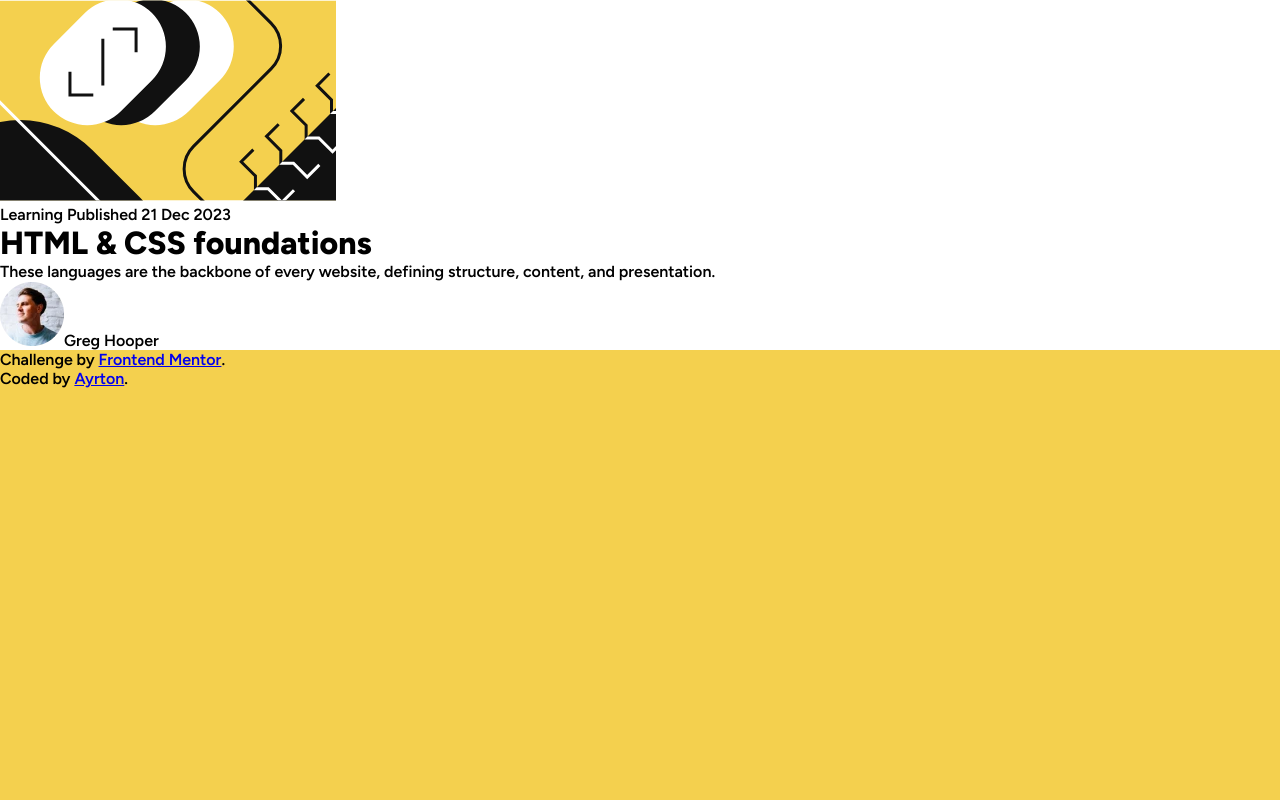
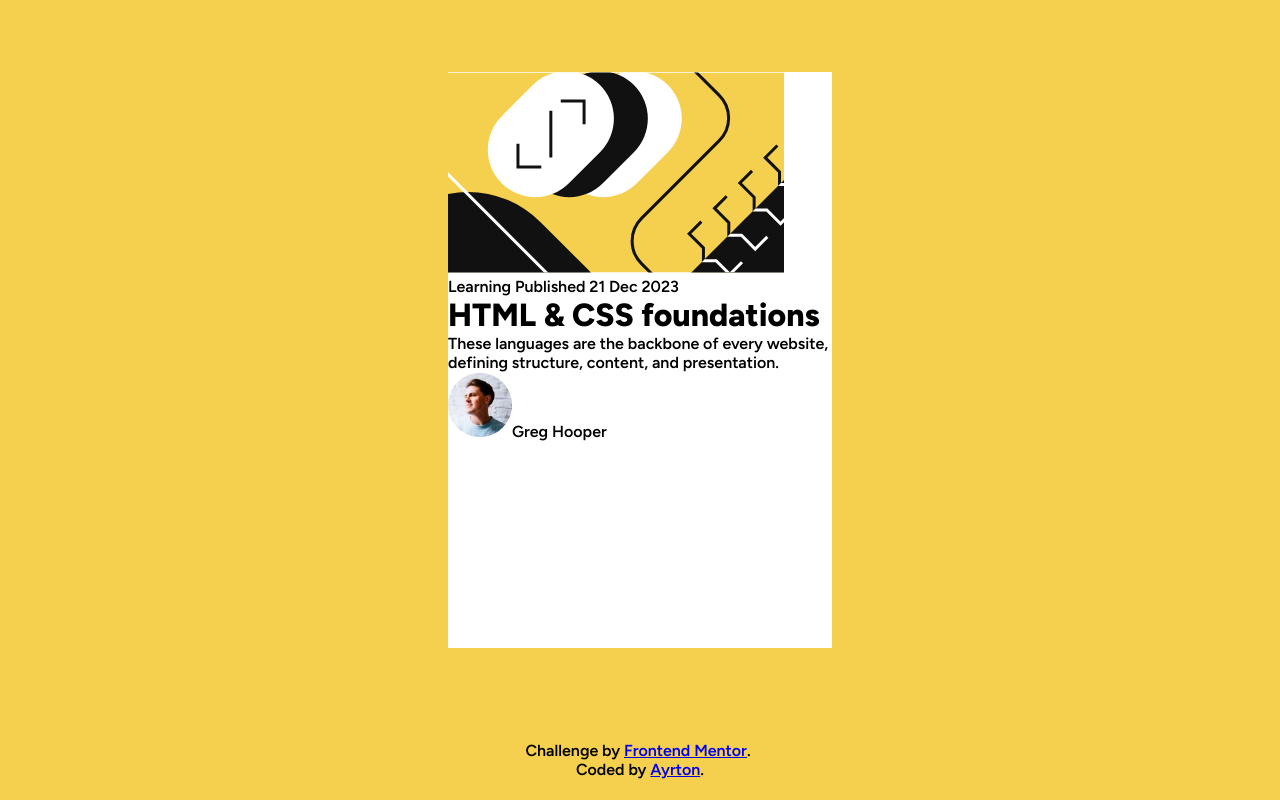
Before and after one commit to ayrtton/blog-preview-card, a React (Vite) app: page / in a window 1280 px wide. Built offline with nearby package versions, Linux system fonts and the light colour scheme.

Commit message:
Create a mixin for flexboxes

```diff
--- a/src/assets/css/main.css
+++ b/src/assets/css/main.css
@@ -11,5 +11,22 @@ body {
 }
 
 main {
+  display: flex;
+  align-items: center;
+  justify-content: center;
+  height: 90vh;
+}
+
+#card {
   background-color: hsl(0, 0%, 100%);
+  height: 80%;
+  width: 30%;
+}
+
+footer {
+  display: flex;
+  align-items: center;
+  justify-content: center;
+  text-align: center;
+  height: 10vh;
 }/*# sourceMappingURL=main.css.map */
--- /dev/null
+++ b/src/assets/sass/_mixins.scss
@@ -0,0 +1,5 @@
+@mixin flexbox {
+    display: flex;
+    align-items: center;
+    justify-content: center;
+}
--- a/src/assets/sass/main.scss
+++ b/src/assets/sass/main.scss
@@ -1,4 +1,4 @@
-@import './config';
+@import './config', './mixins';
 
 body {
     font-family: 'Figtree';
@@ -6,5 +6,18 @@ body {
 }
 
 main {
+    @include flexbox;
+    height: 90vh;
+}
+
+#card {
     background-color: $white;
+    height: 80%;
+    width: 30%;
 }
+
+footer {
+    @include flexbox;
+    text-align: center;
+    height: 10vh;
+}
--- a/src/components/Card.jsx
+++ b/src/components/Card.jsx
@@ -4,6 +4,7 @@ import Avatar from "../assets/images/image-avatar.webp";
 function Card() {
     return (
         <main>
+            <div id="card">
                 <div id="image">
                     <img src={Illustration} alt="" srcSet="" />
                 </div>
@@ -20,6 +21,7 @@ function Card() {
                     <img src={Avatar} alt="" srcSet="" />
                     Greg Hooper
                 </div>
+            </div>
         </main>
     )
 }
```
Also changed, not shown: 1 other file (tests, documents, lock files or other folders). Lines whose indentation alone changed are shown as unchanged.
